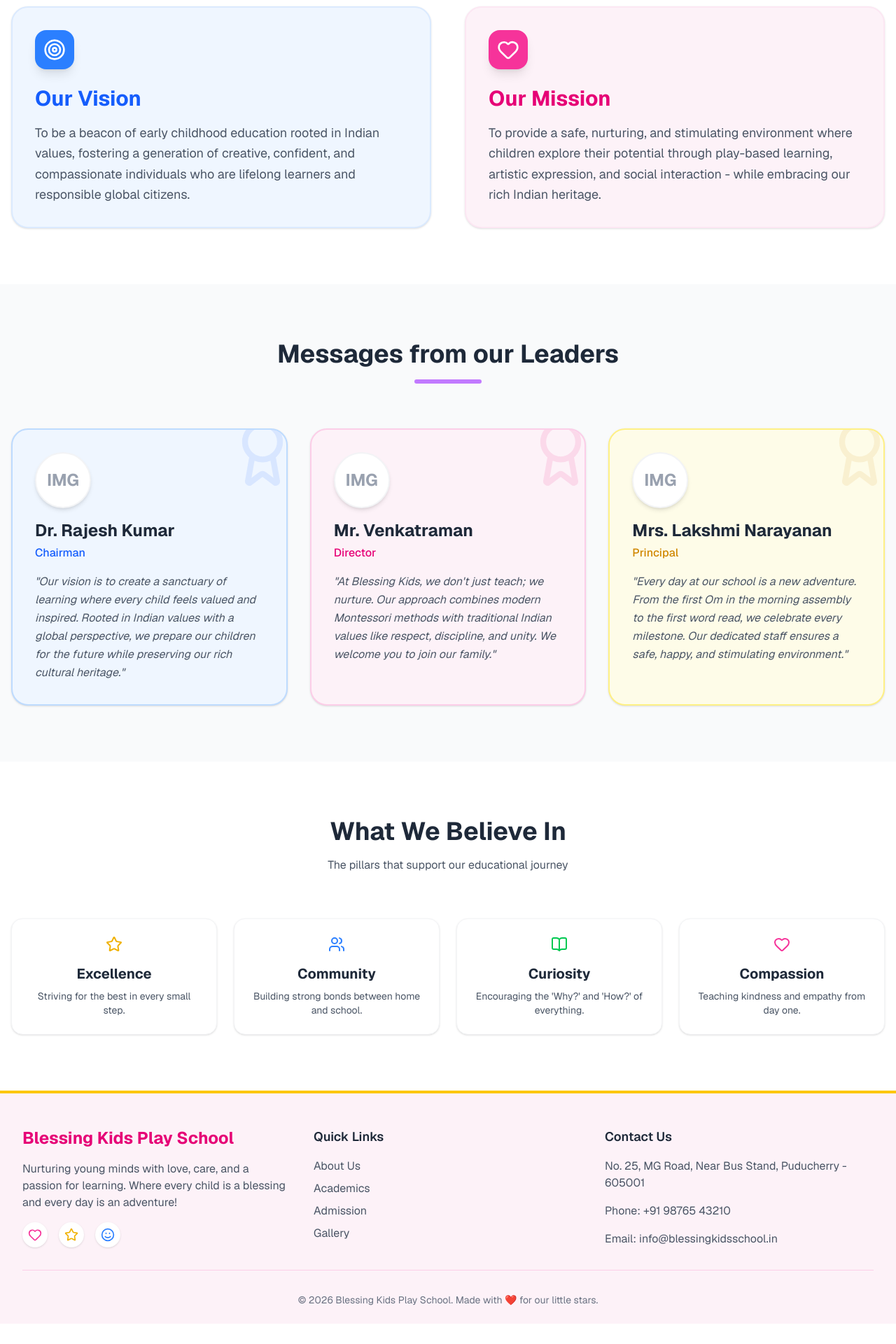
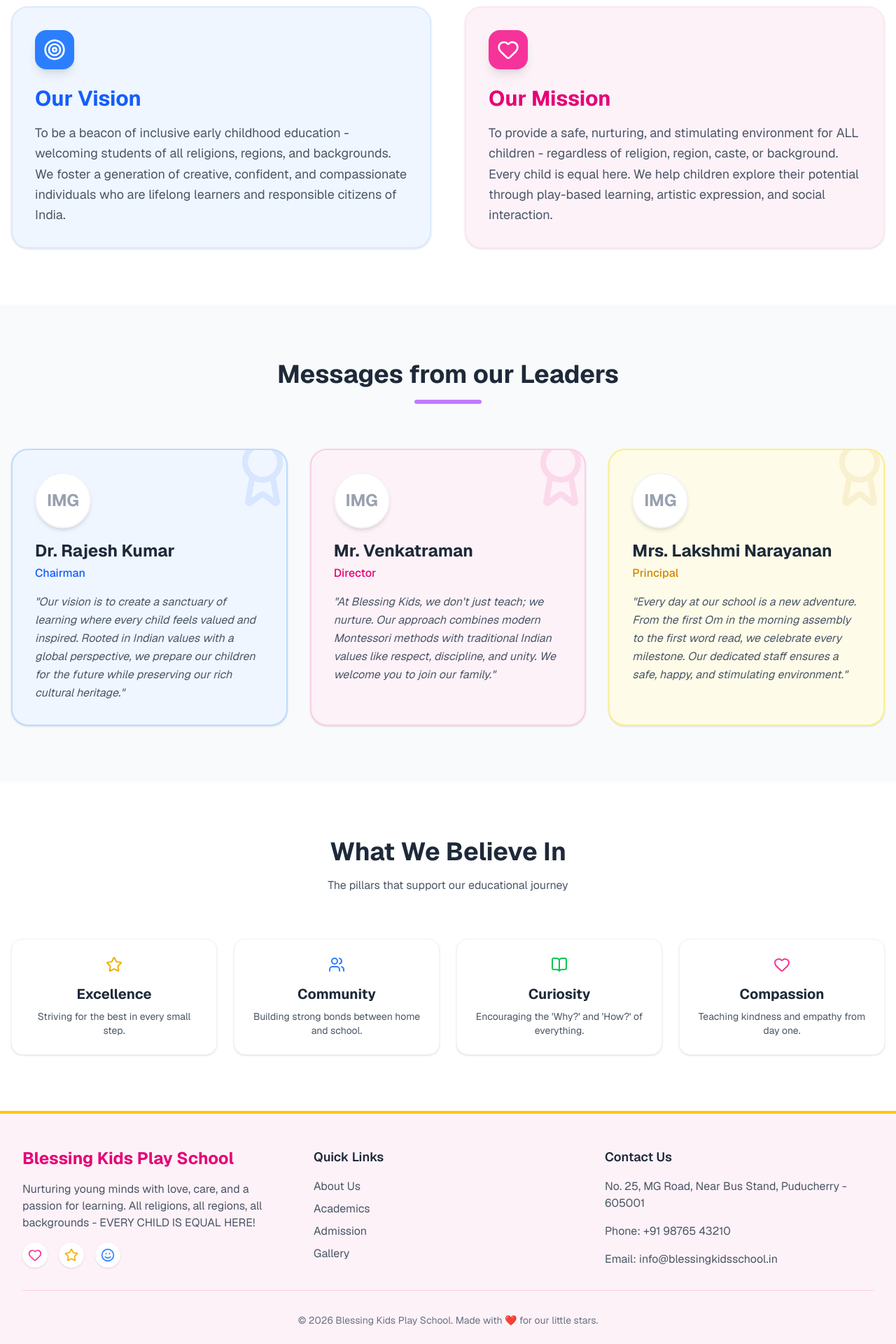
Before and after one commit to leslieprabakar/BKPS, a Next.js app: page /about in a window 1280 px wide. Shown: the part 451-2371 px from the top of the page at 70% size. Before the commit the page ends 2342 px from the top, so only its background shows below. Built offline with nearby package versions, Linux system fonts and the light colour scheme.

Commit message:
Add inclusivity - all religions, regions, veg & non-veg, no discrimination

```diff
--- a/src/app/about/page.tsx
+++ b/src/app/about/page.tsx
@@ -70,7 +70,7 @@ const AboutPage = () => {
             </div>
             <h2 className="text-3xl font-bold text-blue-600 mb-4">Our Vision</h2>
             <p className="text-lg text-gray-600 leading-relaxed">
-              To be a beacon of early childhood education rooted in Indian values, fostering a generation of creative, confident, and compassionate individuals who are lifelong learners and responsible global citizens.
+              To be a beacon of inclusive early childhood education - welcoming students of all religions, regions, and backgrounds. We foster a generation of creative, confident, and compassionate individuals who are lifelong learners and responsible citizens of India.
             </p>
           </motion.div>
 
@@ -83,7 +83,7 @@ const AboutPage = () => {
             </div>
             <h2 className="text-3xl font-bold text-pink-600 mb-4">Our Mission</h2>
             <p className="text-lg text-gray-600 leading-relaxed">
-              To provide a safe, nurturing, and stimulating environment where children explore their potential through play-based learning, artistic expression, and social interaction - while embracing our rich Indian heritage.
+              To provide a safe, nurturing, and stimulating environment for ALL children - regardless of religion, region, caste, or background. Every child is equal here. We help children explore their potential through play-based learning, artistic expression, and social interaction.
             </p>
           </motion.div>
         </div>
--- a/src/app/academics/page.tsx
+++ b/src/app/academics/page.tsx
@@ -38,7 +38,7 @@ const AcademicsPage = () => {
             transition={{ delay: 0.2 }}
             className="text-xl text-gray-600 max-w-2xl mx-auto"
           >
-            Where learning is an adventure! We provide state-of-the-art facilities to spark curiosity and foster growth.
+            Where learning is an adventure! We welcome students from all regions of India and provide state-of-the-art facilities to spark curiosity and foster growth.
           </motion.p>
         </div>
       </section>
--- a/src/app/admission/page.tsx
+++ b/src/app/admission/page.tsx
@@ -26,7 +26,7 @@ const AdmissionPage = () => {
             transition={{ delay: 0.2 }}
             className="text-xl text-gray-600 max-w-2xl mx-auto"
           >
-            We are excited to welcome your little one to Blessing Kids Play School. Start their journey of joy and discovery today!
+            We welcome ALL children regardless of religion, region, or background. Join our inclusive family where every child is equal and cherished!
           </motion.p>
         </div>
       </section>
--- a/src/app/campus/page.tsx
+++ b/src/app/campus/page.tsx
@@ -42,7 +42,7 @@ const CampusPage = () => {
           >
             <h2 className="text-4xl font-bold text-gray-800 mb-4">A Home Away From Home</h2>
             <p className="text-lg text-gray-600 leading-relaxed">
-              Our campus is more than just a building; it's a vibrant ecosystem where children feel secure and happy. Every corner is designed with safety and creativity in mind. We celebrate all Indian festivals - Diwali, Holi, Pongal, and more!
+              Our campus is more than just a building; it's a vibrant ecosystem where ALL children feel secure and happy - regardless of religion, region, or background. Every corner is designed with safety and creativity in mind. We celebrate festivals from ALL religions - Diwali, Eid, Christmas, Pongal, Holi, and more!
             </p>
             <div className="space-y-4">
               {[
@@ -82,7 +82,7 @@ const CampusPage = () => {
               { title: "Creative Corner", desc: "Where art, music, and imagination come to life.", color: "bg-blue-100" },
               { title: "Reading Nook", desc: "A quiet, cozy space for early literacy and storytelling.", color: "bg-yellow-100" },
               { title: "The Garden", desc: "Learning about nature through gardening and outdoor exploration.", color: "bg-green-100" },
-              { title: "Dining Hall", desc: "Healthy Indian vegetarian meals with South Indian specials.", color: "bg-purple-100" },
+              { title: "Dining Hall", desc: "Healthy meals - both vegetarian & non-vegetarian, with South Indian & North Indian specials.", color: "bg-purple-100" },
               { title: "Nap Area", desc: "A peaceful environment for well-deserved rest and rejuvenation.", color: "bg-orange-100" },
             ].map((facility, i) => (
               <motion.div
--- a/src/app/contact/page.tsx
+++ b/src/app/contact/page.tsx
@@ -26,7 +26,7 @@ const ContactPage = () => {
             transition={{ delay: 0.2 }}
             className="text-xl text-gray-600 max-w-2xl mx-auto"
           >
-            Have questions? We'd love to hear from you! Reach out to us and we'll get back to you as soon as possible.
+            We welcome students from ALL religions and backgrounds. Have questions? We'd love to hear from you!
           </motion.p>
         </div>
       </section>
--- a/src/app/page.tsx
+++ b/src/app/page.tsx
@@ -60,9 +60,9 @@ export default function Home() {
           <div className="grid grid-cols-1 md:grid-cols-2 lg:grid-cols-4 gap-8">
             {[
               { icon: <BookOpen className="text-blue-500" />, title: "Creative Learning", desc: "Interactive lessons that spark imagination and curiosity.", color: "bg-blue-50" },
-              { icon: <Palette className="text-pink-500" />, title: "Rangoli & Crafts", desc: "Traditional Indian art forms including rangoli, rangoli, and handmade decorations.", color: "bg-pink-50" },
-              { icon: <Music className="text-purple-500" />, title: "Music & Dance", desc: "Classical dance (Bharatanatyam), folk songs, and fun rhymes.", color: "bg-purple-50" },
-              { icon: <Trophy className="text-yellow-500" />, title: "Yoga & Sports", desc: "Surya Namaskar, traditional games, and fun physical activities.", color: "bg-yellow-50" },
+              { icon: <Palette className="text-pink-500" />, title: "All Are Equal", desc: "No discrimination - students from all religions, regions & backgrounds learn together as one family.", color: "bg-pink-50" },
+              { icon: <Music className="text-purple-500" />, title: "Music & Dance", desc: "Classical dance (Bharatanatyam), folk songs from all regions, and fun rhymes.", color: "bg-purple-50" },
+              { icon: <Trophy className="text-yellow-500" />, title: "Yoga & Sports", desc: "Surya Namaskar, traditional games from all over India, and fun physical activities.", color: "bg-yellow-50" },
             ].map((feature, index) => (
               <motion.div
                 key={index}
--- a/src/components/Footer.tsx
+++ b/src/components/Footer.tsx
@@ -18,7 +18,7 @@ const Footer = () => {
             <h3 className="text-2xl font-bold text-pink-600">Blessing Kids Play School</h3>
             <p className="text-gray-600">
               Nurturing young minds with love, care, and a passion for learning.
-              Where every child is a blessing and every day is an adventure!
+              All religions, all regions, all backgrounds - EVERY CHILD IS EQUAL HERE!
             </p>
             <div className="flex gap-4">
               <div className="p-2 bg-white rounded-full shadow-sm hover:shadow-md transition-shadow cursor-pointer">
```
